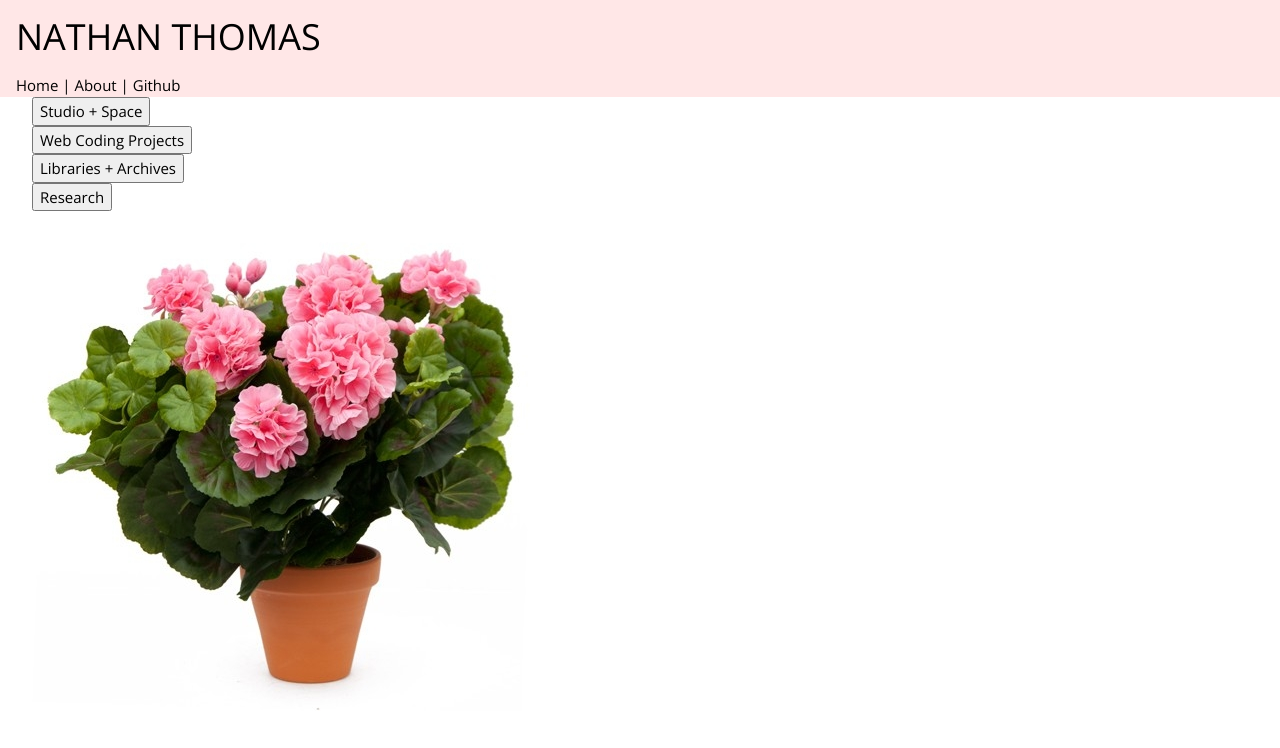
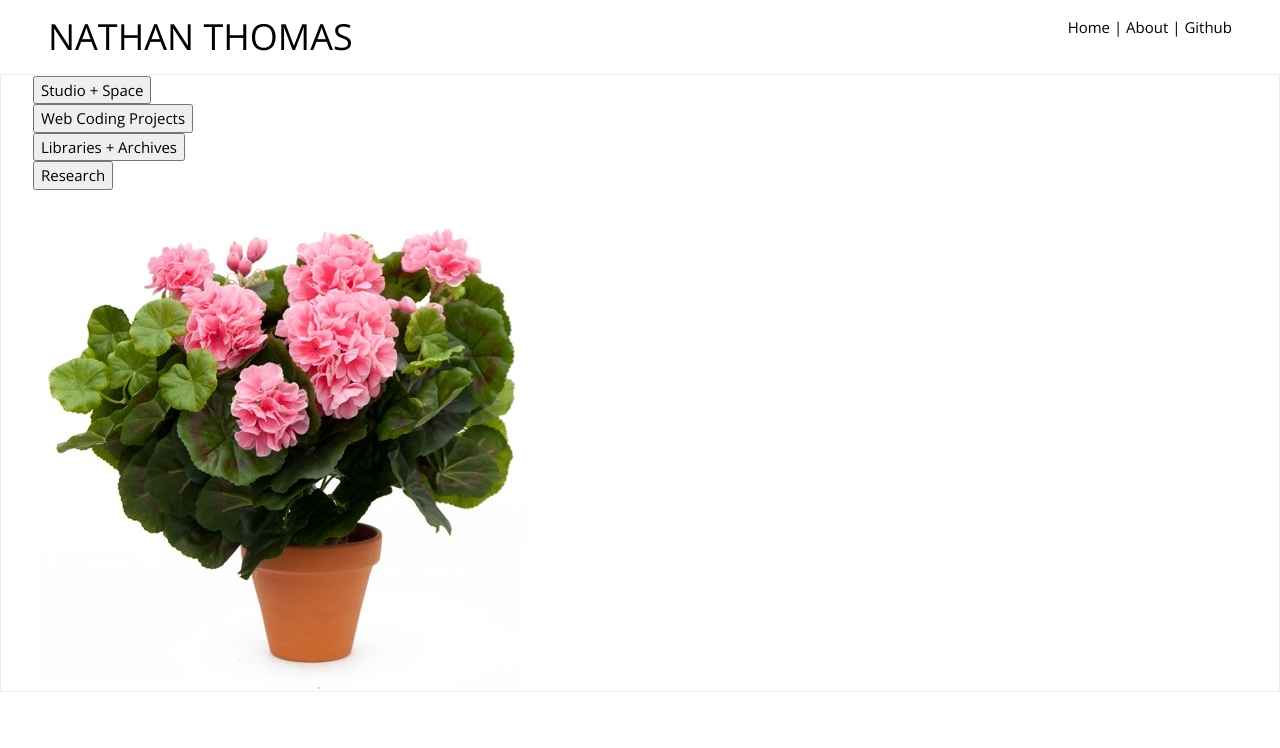
Before and after one commit to Nat34/Website, a plain HTML site: page res-web/index.html in a window 1280 px wide. Drawn offline with nearby package versions, Linux system fonts and the light colour scheme.

Commit message:
update header

```diff
--- a/res-web/index.html
+++ b/res-web/index.html
@@ -8,17 +8,19 @@
 		<link rel="stylesheet" href="stylesheets/w3.css">
 	</head>
 	<body>
-		<header class="w3-container w3-pale-red">
-			<h1><a href="index.html">NATHAN THOMAS</a></h1>
+		<header class="w3-container">
+			<div class="w3-left w3-padding-ver-32"><h1><a href="index.html">NATHAN THOMAS</a></h1></div>
+			<div class="w3-right w3-padding-xlarge">
 			<nav>
 				<a href="index.html">Home</a> |
 				<a href="about.html">About</a> |
 				<a href="https://github.com/Nat34" target="_blank">Github</a>
 			</nav>
+			</div>
 		</header>
 
 		<main>
-			<div class="w3-container">
+			<div class="w3-container w3-border w3-border-pale-red">
 				<div class="w3-container">
 					<div>
 						<a href="studio.html"><p class="ma"><button class="button libraries1">Studio + Space</button></p></a>
```
